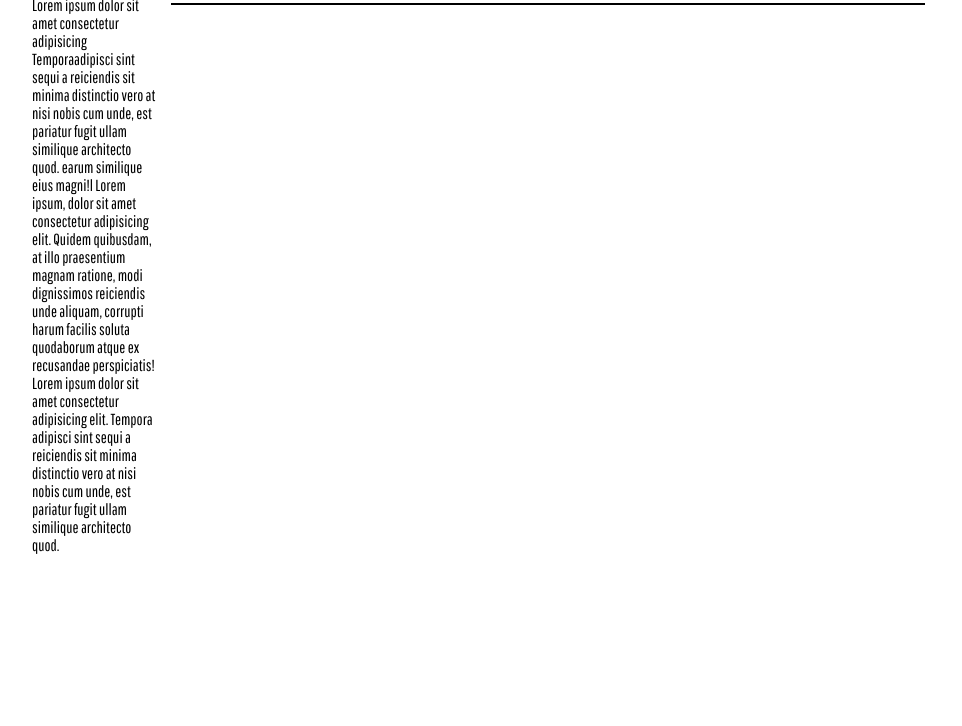
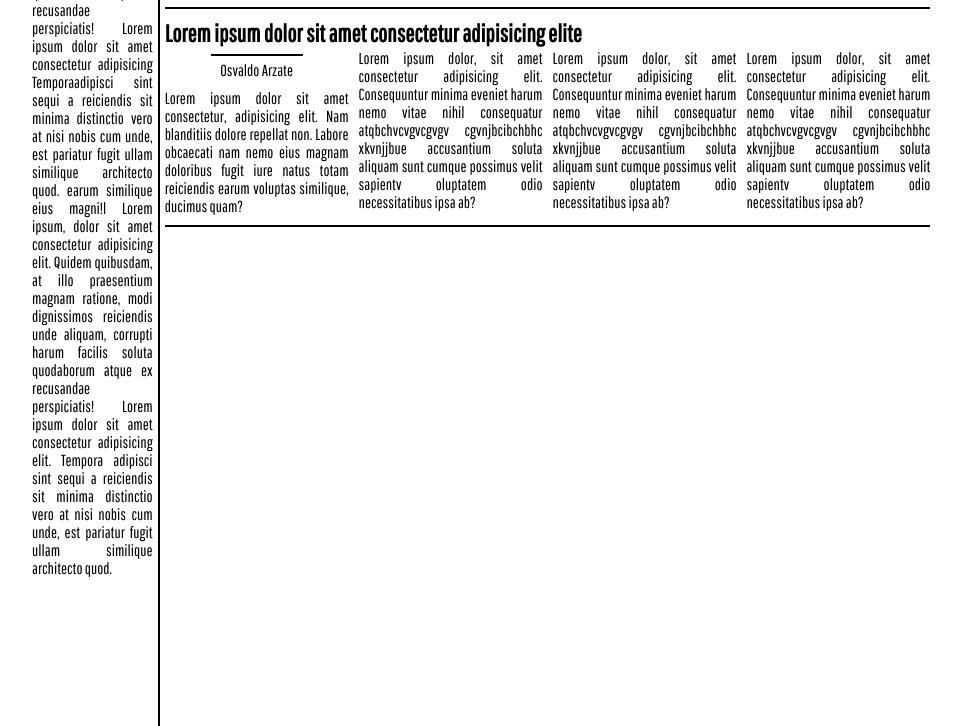
Before and after one commit to ArzCorp/frontendExercise01, a plain HTML site: page index.html in a window 1280 px wide. Shown: the part 781-1507 px from the top of the page, without its empty margins (118-1080 px from the left). Drawn offline with Linux system fonts and the light colour scheme.

Commit message:
Se termina segundo articulo

```diff
--- a/css/style.css
+++ b/css/style.css
@@ -16,6 +16,7 @@ h4 {
 p{
   margin: 0px;
   padding: 0px;
+  text-align: justify;
 }
 
 .grid-container{
@@ -47,16 +48,20 @@ header img{
 .articles__container{
   display: grid;
   grid-template-columns: .5fr 3fr .3fr;
-  grid-template-rows: 1fr .5fr 2fr;
+  grid-template-rows: 1fr auto 2fr;
   grid-template-areas: "left first"
                        "left second"
                        "left tree";
+  grid-column-gap: 5px;
 }
 
 /*Estilos de la barra lateral*/
 
 .article__left{
     grid-area: left;
+    border-right: 2px solid black;
+    padding-right: 5px;
+    margin: 5px 0px;
 }
 
 .article__left-title{
@@ -97,18 +102,48 @@ header img{
 
 .article__first{
   grid-area: first;
-  margin: 10px;
   border-bottom: 2px solid black;
 }
 
 .article__first-image{
   width: 100%;
+  margin-top: 5px;
 }
 
 .article__first-title{
-  margin: 5px;
+  margin-top: 10px;
 }
 
 .article__first-content{
   margin-bottom: 10px;
 }
+
+/*Estilos del segundo articulo*/
+
+.article__second{
+  grid-area: second;
+  display: grid;
+  grid-template-columns: repeat(4, 1fr);
+  grid-template-rows: 40px 1fr;
+  grid-template-areas: "title title title title"
+                       "colum1 colum2 colum3 colum4";
+  border-bottom: 2px solid black;
+  grid-column-gap: 10px;
+}
+
+.article__second-title{
+  grid-area: title;
+  margin-top: 10px;
+}
+
+.colum{
+  margin-bottom: 10px;
+}
+
+.colum1 p:nth-of-type(1){
+  width: 50%;
+  border-top: 2px solid black;
+  margin: 5px  auto 10px auto;
+  padding-top: 5px;
+  text-align: center;
+}
--- a/index.html
+++ b/index.html
@@ -65,7 +65,42 @@
         Obcae!
       </p>
     </article>
-    <article></article>
+    <article class="article__second">
+      <div class="article__second-title">
+        <h2 class="">
+          Lorem ipsum dolor sit amet consectetur adipisicing elite
+        </h2>
+      </div>
+      <div class="colum colum1">
+        <p>Osvaldo Arzate</p>
+        <p>
+          Lorem ipsum dolor sit amet consectetur, adipisicing elit. Nam blanditiis dolore repellat non. Labore
+          obcaecati nam nemo eius magnam doloribus fugit iure natus totam reiciendis earum voluptas similique, ducimus
+          quam?
+        </p>
+      </div>
+      <div class="colum colum2">
+        <p>
+          Lorem ipsum dolor, sit amet consectetur adipisicing elit. Consequuntur minima eveniet harum nemo vitae nihil
+          consequatur atqbchvcvgvcgvgv cgvnjbcibchbhc xkvnjjbue accusantium soluta aliquam sunt cumque possimus velit
+          sapientv oluptatem odio necessitatibus ipsa ab?
+        </p>
+      </div>
+      <div class="colum colum3">
+        <p>
+          Lorem ipsum dolor, sit amet consectetur adipisicing elit. Consequuntur minima eveniet harum nemo vitae nihil
+          consequatur atqbchvcvgvcgvgv cgvnjbcibchbhc xkvnjjbue accusantium soluta aliquam sunt cumque possimus velit
+          sapientv oluptatem odio necessitatibus ipsa ab?
+        </p>
+      </div>
+      <div class="colum colum4">
+        <p>
+          Lorem ipsum dolor, sit amet consectetur adipisicing elit. Consequuntur minima eveniet harum nemo vitae nihil
+          consequatur atqbchvcvgvcgvgv cgvnjbcibchbhc xkvnjjbue accusantium soluta aliquam sunt cumque possimus velit
+          sapientv oluptatem odio necessitatibus ipsa ab?
+        </p>
+      </div>
+    </article>
     <article></article>
   </main>
   <script src="js/index.js"></script>
```
